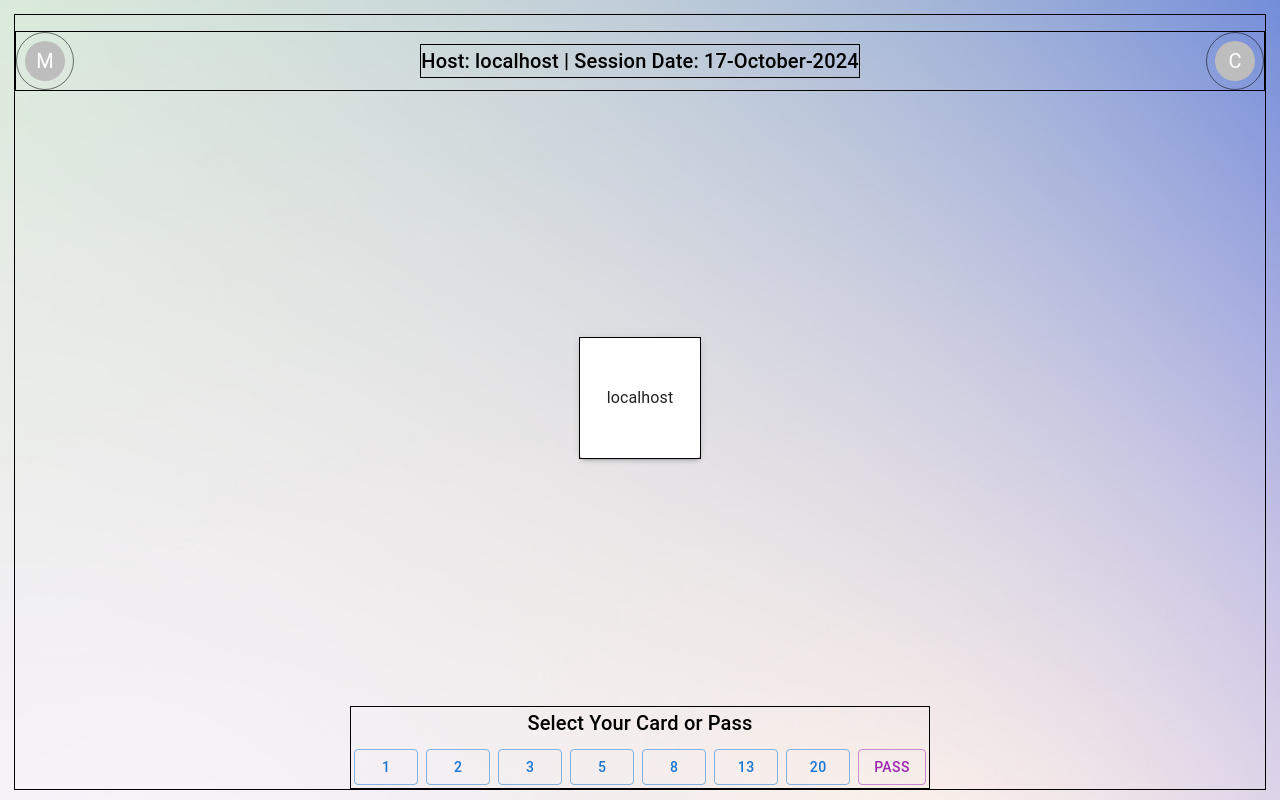
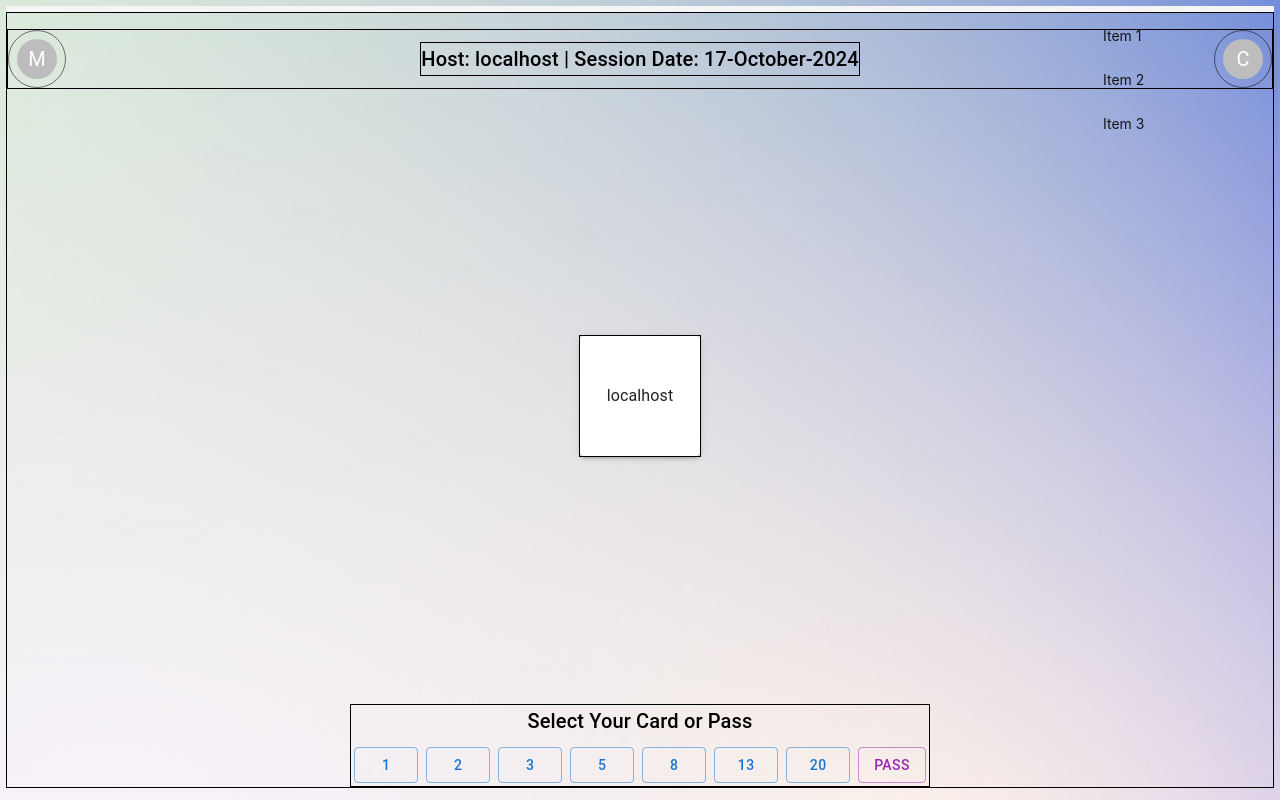
Before and after one commit to iceiceninja/PlanningPoker, a Next.js app in the folder Startup/my-app/: page /host in a window 1280 px wide. Built offline with nearby package versions, Linux system fonts and the light colour scheme; no server answers.

Commit message:
Working on input box

```diff
--- a/Startup/my-app/app/globals.css
+++ b/Startup/my-app/app/globals.css
@@ -1,3 +1,6 @@
+@tailwind base;
+@tailwind components;
+@tailwind utilities;
 
 h1 {
   text-align: center;
--- a/Startup/my-app/app/host/page.tsx
+++ b/Startup/my-app/app/host/page.tsx
@@ -27,6 +27,13 @@ import { Unstable_Popup as BasePopup } from '@mui/base/Unstable_Popup'; // MUI p
 import Favicon from "react-favicon";
 import everfox_logo from '../../images/everfox_logo.png'
 import { getDisplayHostname, setDisplayHostname } from '../../globalHost';
+import { Drawer, List, ListItem } from '@mui/material';
+import { Layout, Menu } from 'antd';
+
+const { Sider } = Layout;
+
+
+
 
 
 /*
@@ -103,6 +110,7 @@ export default function HostSession() {
 
     // Clock Popup - from clock avatar
     const [anchor, setAnchor] = React.useState(null);
+    const [visible, setVisible] = useState(true);
     const open = Boolean(anchor);
     const id = open ? 'simple-popper' : undefined;
     const handleClick = (event: { currentTarget: React.SetStateAction<null>; }) => { // Click Event
@@ -180,9 +188,21 @@ export default function HostSession() {
               <CircularProgress />
             </Stack>
           </div>);
-    } else {
+    }
+
+    else {
     return (
+
         <div>
+              <Layout>
+            <Sider width={200} style={{ position: 'fixed', right: 0, height: '100vh', background: 'transparent' }}>
+                <Menu style={{ background: 'transparent'}} mode="vertical">
+                    <Menu.Item style={{ background: 'transparent'}}  key="1">Item 1</Menu.Item>
+                    <Menu.Item key="2">Item 2</Menu.Item>
+                    <Menu.Item key="3">Item 3</Menu.Item>
+                </Menu>
+            </Sider>
+        </Layout>
             <Stack
                 direction = "column"
                 spacing={2}
@@ -209,6 +229,16 @@ export default function HostSession() {
                         alignItems: "center"
                     }}
                 >
+     <Drawer
+            anchor="right"
+            open={open}
+        >
+            <List>
+                pelasllreslresr
+            </List>
+        </Drawer>
+
+
 
 
                     <IconButton
--- a/Startup/my-app/package.json
+++ b/Startup/my-app/package.json
@@ -20,9 +20,11 @@
     "@mui/joy": "^5.0.0-beta.48",
     "@mui/material": "^6.1.4",
     "@mui/styled-engine-sc": "^6.1.3",
+    "antd": "^5.21.4",
     "express": "^4.21.0",
     "flowbite": "^2.5.1",
     "next": "^14.2.13",
+    "primeicons": "^7.0.0",
     "react": "^18",
     "react-dom": "^18",
     "react-favicon": "^2.0.7",
--- a/Startup/my-app/server.js
+++ b/Startup/my-app/server.js
@@ -68,6 +68,7 @@ nextApp.prepare().then(() => {
 
   function getOrDefault(map, key, defaultValue = "", selected) {
     if (selected) {
+      console.log("YYEEEEEEEE BUDDDDY")
       return map.get(key) ?? defaultValue;
     }
 
```
Also changed, not shown: 1 other file (tests, documents, lock files or other folders).
